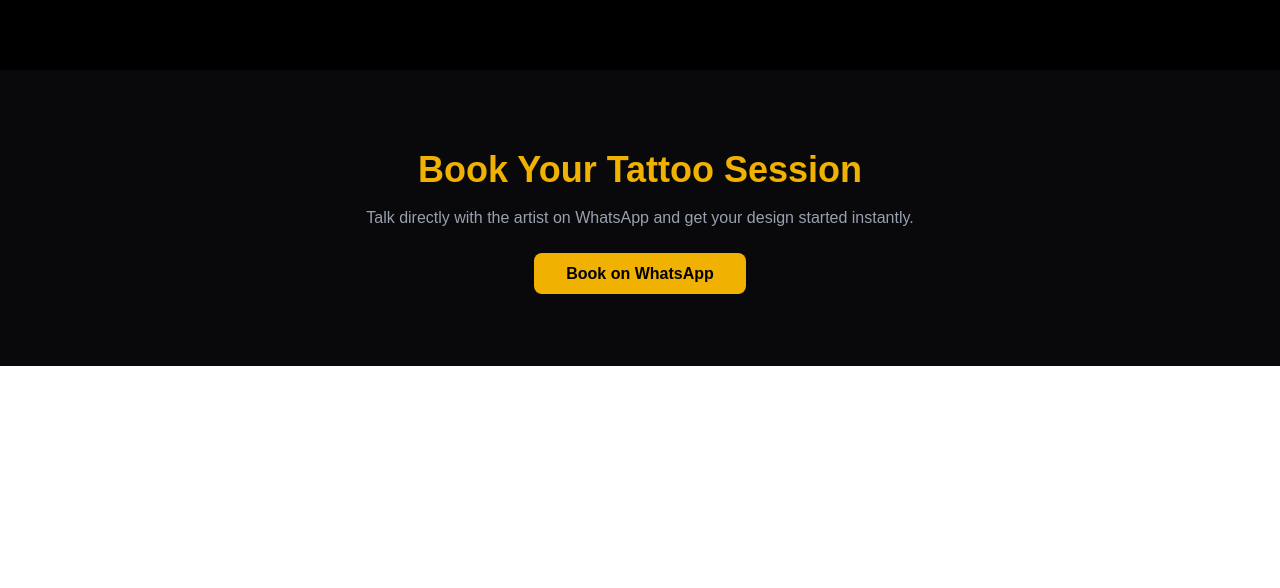
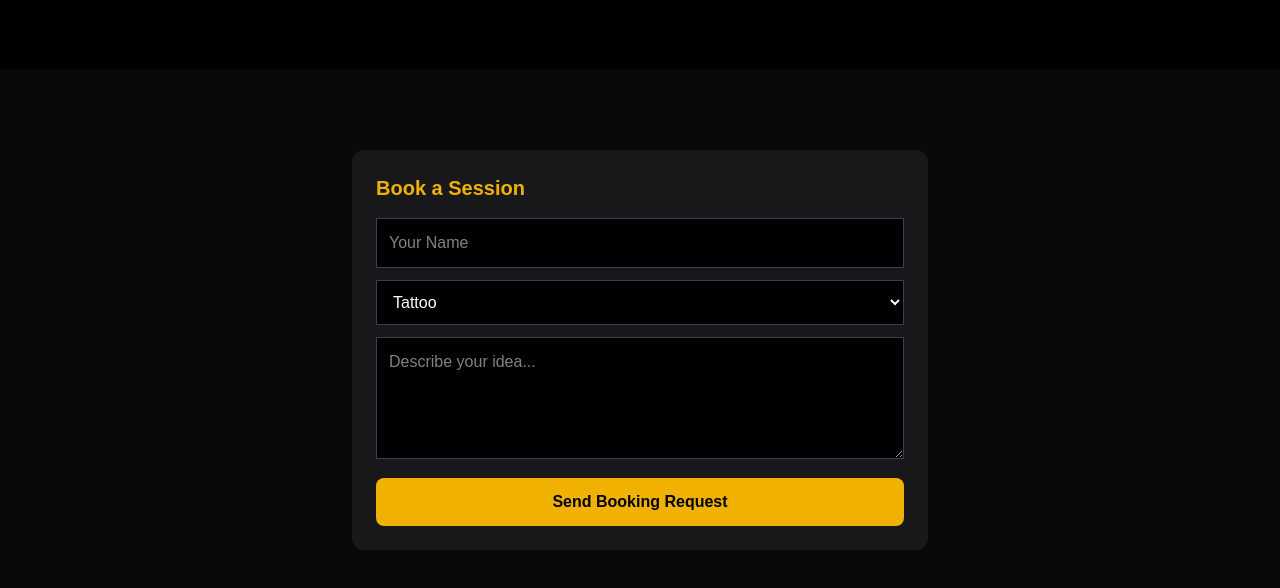
Before and after one commit to gichimuedward/inffynks, a Next.js app: page / in a window 1280 px wide. Shown: the part 2747-3335 px from the top of the page. Before the commit the page ends 3113 px from the top, so only its background shows below. Built offline with nearby package versions, Linux system fonts and the light colour scheme.

Commit message:
add whatsapp booking form

```diff
--- a/app/page.tsx
+++ b/app/page.tsx
@@ -3,6 +3,7 @@
 import Services from "@/components/Services";
 import Pricing from "@/components/Pricing";
 import Gallery from "@/components/Gallery";
+import BookingForm from "@/components/BookingForm";
 import WhatsAppButton from "@/components/WhatsAppButton";
 
 export default function Home() {
@@ -17,25 +18,9 @@
 
       <Gallery />
 
-      {/* BOOKING SECTION ONLY */}
-      <section
-        id="contact"
-        className="py-20 px-6 text-center bg-zinc-950"
-      >
-        <h2 className="text-3xl md:text-4xl font-bold text-yellow-500 mb-4">
-          Book Your Tattoo Session
-        </h2>
-
-        <p className="text-gray-400 max-w-2xl mx-auto mb-8">
-          Talk directly with the artist on WhatsApp and get your design started instantly.
-        </p>
-
-        <a
-          href="https://wa.me/254734508112"
-          className="bg-yellow-500 text-black px-8 py-3 rounded-lg font-bold hover:bg-yellow-400 transition"
-        >
-          Book on WhatsApp
-        </a>
+      {/* BOOKING FORM */}
+      <section id="contact" className="py-20 px-6 bg-zinc-950">
+        <BookingForm />
       </section>
 
       <WhatsAppButton />
--- a/components/BookingForm.tsx
+++ b/components/BookingForm.tsx
@@ -3,67 +3,70 @@
 import { useState } from "react";
 
 export default function BookingForm() {
-  const [form, setForm] = useState({
-    name: "",
-    type: "Tattoo",
-    idea: "",
-    date: "",
-  });
+  const [name, setName] = useState("");
+  const [service, setService] = useState("Tattoo");
+  const [message, setMessage] = useState("");
 
   const phoneNumber = "254734508112";
 
-  const sendWhatsApp = () => {
-    const message = `
-New Booking Request:
-Name: ${form.name}
-Type: ${form.type}
-Idea: ${form.idea}
-Preferred Date: ${form.date}
+  const sendToWhatsApp = () => {
+    if (!name || !message) {
+      alert("Please fill in all fields");
+      return;
+    }
+
+    const text = `
+Hello Inffynks 👋
+
+Name: ${name}
+Service: ${service}
+
+Details:
+${message}
     `;
 
-    const url = `https://wa.me/${phoneNumber}?text=${encodeURIComponent(message)}`;
+    const url = `https://wa.me/${phoneNumber}?text=${encodeURIComponent(text)}`;
+
     window.open(url, "_blank");
   };
 
   return (
-    <section className="py-20 px-6 text-center">
-      <h2 className="text-3xl font-bold mb-6">Book Your Session</h2>
+    <div className="bg-zinc-900 p-6 rounded-xl max-w-xl mx-auto">
 
-      <div className="max-w-md mx-auto flex flex-col gap-4">
+      <h3 className="text-xl font-bold text-yellow-500 mb-4">
+        Book a Session
+      </h3>
 
       <input
+        type="text"
         placeholder="Your Name"
-          className="p-3 bg-black border border-gray-700 rounded"
-          onChange={(e) => setForm({ ...form, name: e.target.value })}
+        className="w-full p-3 mb-3 bg-black border border-gray-700 text-white"
+        onChange={(e) => setName(e.target.value)}
       />
 
       <select
-          className="p-3 bg-black border border-gray-700 rounded"
-          onChange={(e) => setForm({ ...form, type: e.target.value })}
+        className="w-full p-3 mb-3 bg-black border border-gray-700 text-white"
+        onChange={(e) => setService(e.target.value)}
       >
         <option>Tattoo</option>
         <option>Piercing</option>
+        <option>Custom Design</option>
       </select>
 
       <textarea
-          placeholder="Describe your idea"
-          className="p-3 bg-black border border-gray-700 rounded"
-          onChange={(e) => setForm({ ...form, idea: e.target.value })}
-        />
-
-        <input
-          type="date"
-          className="p-3 bg-black border border-gray-700 rounded"
-          onChange={(e) => setForm({ ...form, date: e.target.value })}
+        placeholder="Describe your idea..."
+        className="w-full p-3 mb-3 bg-black border border-gray-700 text-white"
+        rows={4}
+        onChange={(e) => setMessage(e.target.value)}
       />
 
       <button
-          onClick={sendWhatsApp}
-          className="bg-green-500 py-3 rounded font-bold"
+        onClick={sendToWhatsApp}
+        className="w-full bg-yellow-500 text-black py-3 font-bold rounded-lg hover:bg-yellow-400 transition"
       >
-          Send Booking to WhatsApp
+        Send Booking Request
       </button>
+
     </div>
-    </section>
   );
 }
```
Lines whose indentation alone changed are shown as unchanged.
